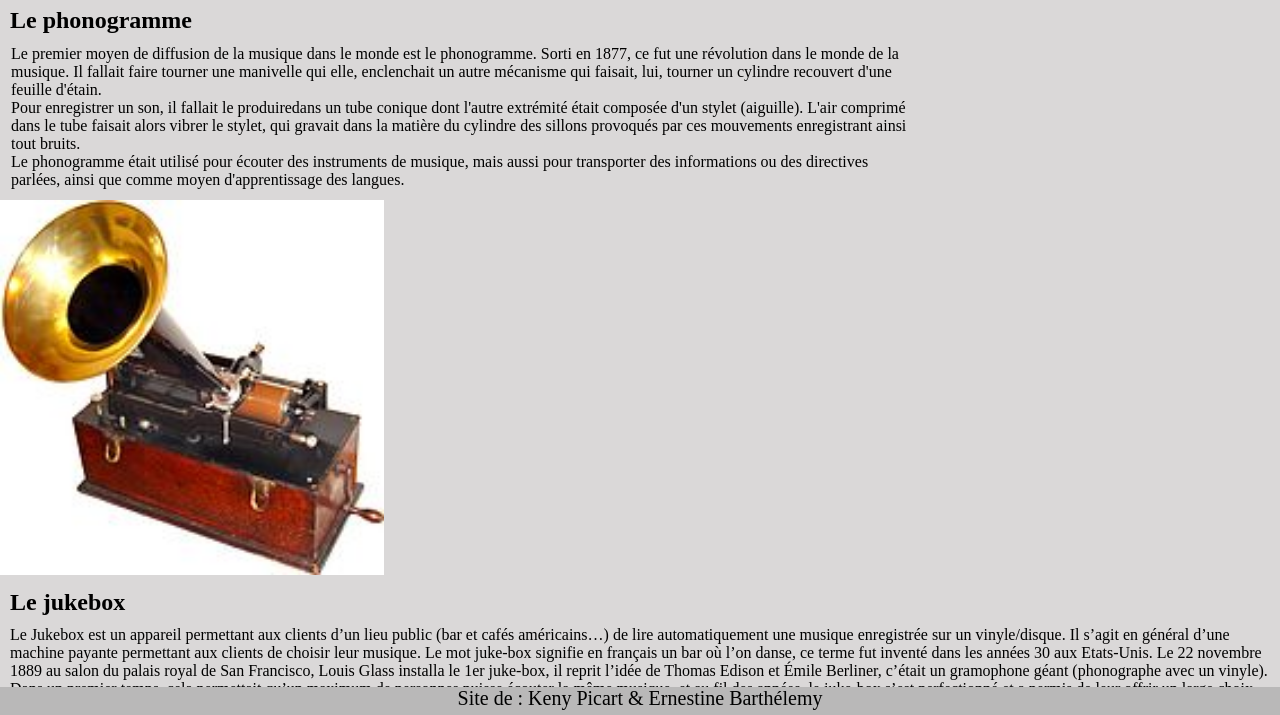
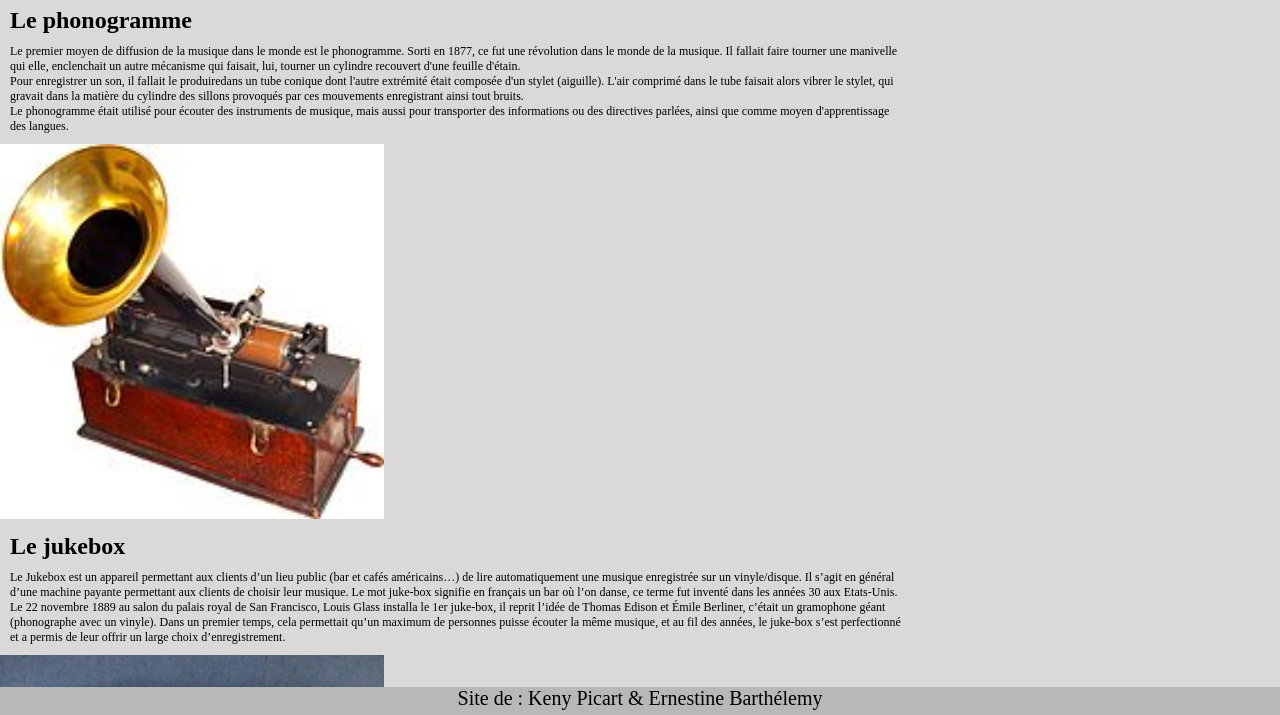
Before and after one commit to ernestine1709/site4tt, a plain HTML site: page site4tt/diffusion.html in a window 1280 px wide. Shown: the part 83-798 px from the top of the page. Drawn offline with Linux system fonts and the light colour scheme.

```diff
--- a/site4tt/diffusion.html
+++ b/site4tt/diffusion.html
@@ -23,7 +23,7 @@
 
         <h2>Le phonogramme</h2>
 
-            <p id="box">
+            <p class="box">
                 Le premier moyen de diffusion de la musique dans le monde est le phonogramme. Sorti en 1877, ce fut une révolution dans le monde de la musique.
                 Il fallait faire tourner une manivelle qui elle, enclenchait un autre mécanisme qui faisait, lui, tourner un cylindre recouvert d'une feuille d'étain.
                 <br>
--- a/site4tt/style/style.css
+++ b/site4tt/style/style.css
@@ -107,10 +107,10 @@
         background-color: rgb(185, 184, 184);
     }
 
-    #box
+p
     {
-    border: 1px solid rgb(218, 216, 216);
     width: 70%;
+    font-size: 12px;
     }
 
 .space
```
Also changed, not shown: site4tt/instruments.html (+6 -0 lines).
